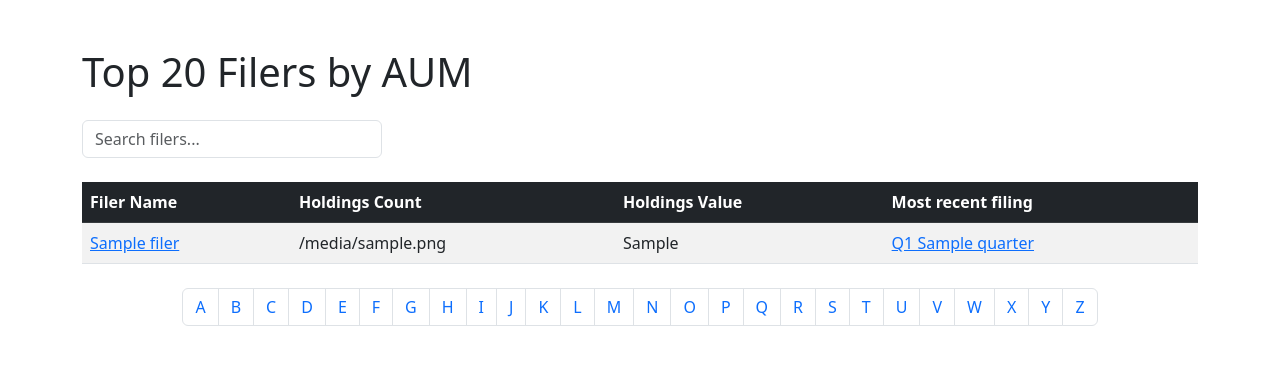
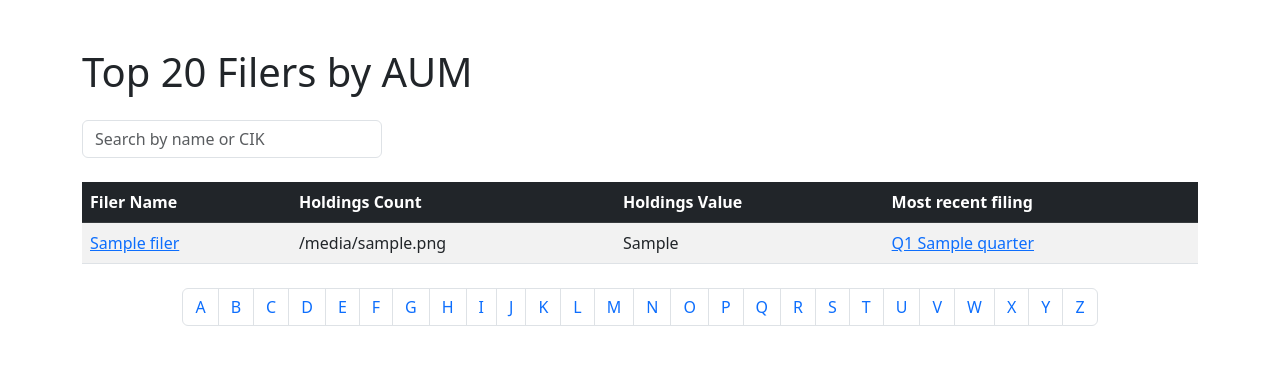
Before and after one commit to andreiCiocirlan/quarterly_holdings, a Flask app: template src/web/templates/index.html in a window 1280 px wide. Shown: the top 365 px of the page. Run offline with Flask 3, Linux system fonts and the light colour scheme; the template is opened without the code that fills it: most values are stand-ins (such as "Sample title", 1, 10 or a date in 2020); some libraries are stand-ins or nearby versions.

Commit message:
name or cik search

```diff
--- a/src/web/templates/index.html
+++ b/src/web/templates/index.html
@@ -15,7 +15,7 @@
             <input
                     type="text"
                     id="searchInput"
-                    placeholder="Search filers..."
+                    placeholder="Search by name or CIK"
                     autocomplete="off"
                     class="form-control"
             />
```
